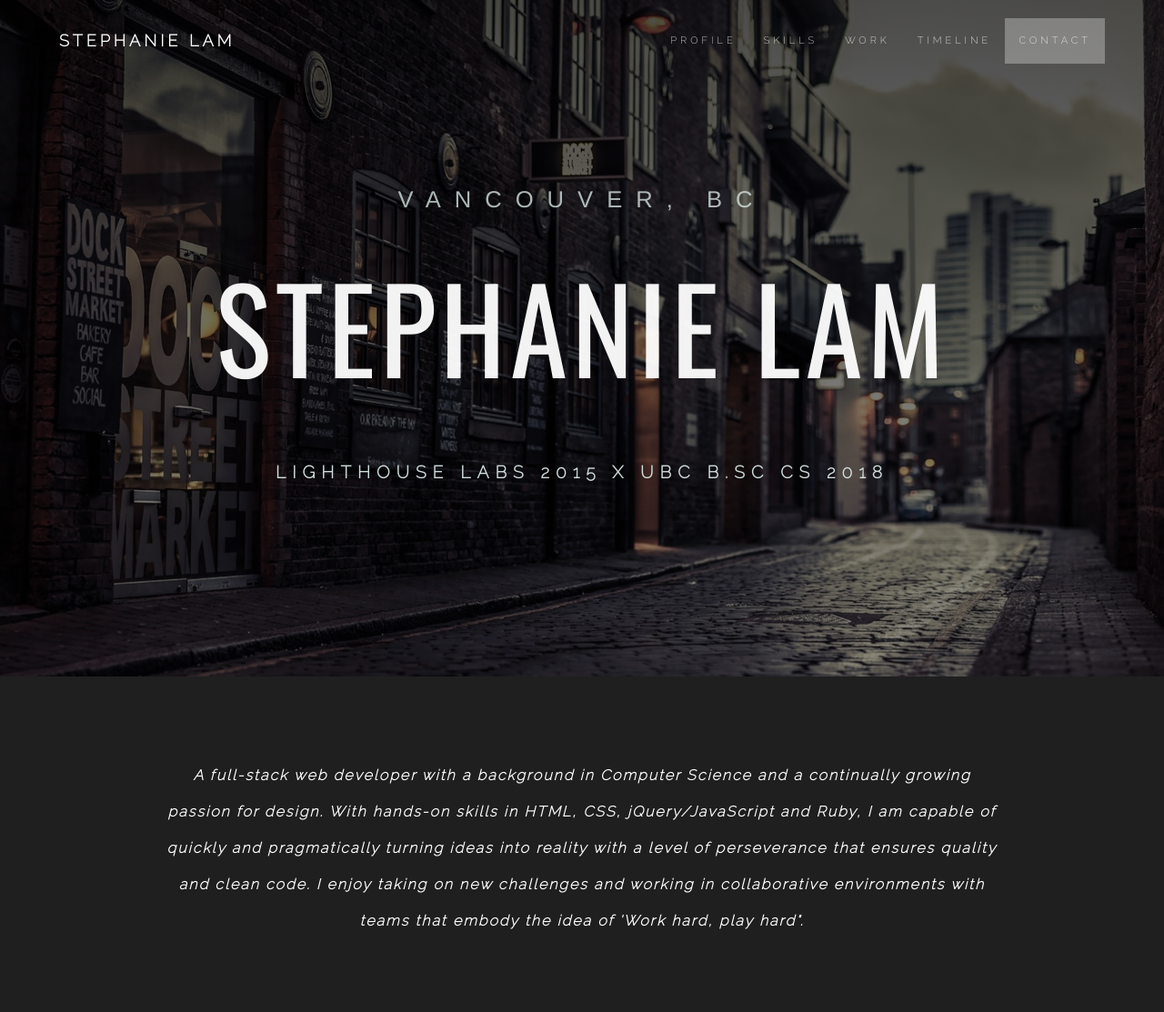
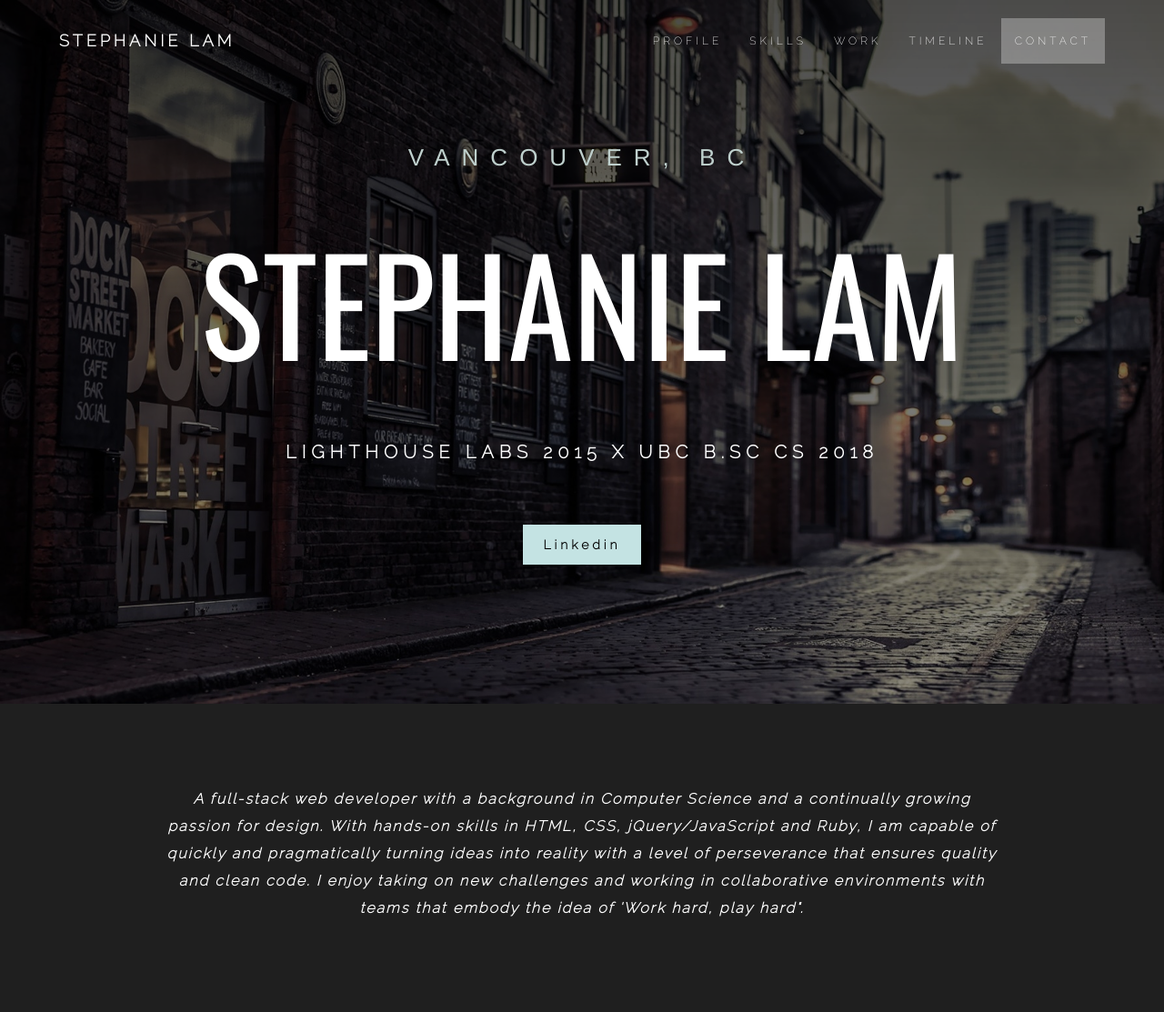
Before and after one commit to stephanielam/stephanielam, a PHP site: page /index.html in a window 1280 px wide. Shown: the top 1113 px of the page at 91% size. Run offline with PHP 8.4, Linux system fonts and the light colour scheme; style sheets or scripts are compiled from the project's sources; some libraries are stand-ins or nearby versions; some web fonts are replaced.

Commit message:
Clean up stylesheet

```diff
--- a/index.html
+++ b/index.html
@@ -45,6 +45,7 @@
       <h3>Vancouver, BC</h3>
       <h1>STEPHANIE LAM</h1>
       <p>LIGHTHOUSE LABS 2015 X UBC B.SC CS 2018</p>
+      <button> <a href="https://www.linkedin.com/in/stephanie-lam-b25682a9/">Linkedin</a></button>
     </div>
   </div>
   <div id="profile">
@@ -67,10 +68,10 @@
           <h1><span class="section-title">Skills</span></h1>
           <h2>Languages</h2>
           <p>Ruby, Java, Javascript, HTML/CSS</p>
-          <div class="divider"></div>
+          <br>
           <h2>Frameworks/Tools</h2>
           <p>Rails, Sinatra, React, jQuery, Git</p>
-          <div class="divider"></div>
+          <br>
           <h2>Databases </h2>
           <p>SQL, Postgres</p>
         </div>
--- a/stylesheets/styles.css
+++ b/stylesheets/styles.css
@@ -13,8 +13,6 @@ body {
   font-family: Raleway;
   font-weight: 400;
   text-align: center;
-  padding: 0px;
-  margin: 0px;
   background: #1f1f1f; }
 
 .container {
@@ -23,59 +21,44 @@ body {
 
 h1 {
   font-family: Oswald;
-  font-size: 80px;
-  color: rgba(255, 255, 255, 0.95);
-  padding: 0px;
-  margin-bottom: 50px; }
+  color: white;
+  font-size: 90px;
+  margin-bottom: 40px; }
 
 h2 {
   font-weight: bold;
-  color: #c4e3e3; }
+  color: #BFD0CD;
+  margin: 0px; }
 
 h3 {
-  color: rgba(255, 255, 255, 0.8);
+  color: white;
   font-size: 25px; }
 
 p {
   font-size: 16px;
-  color: rgba(212, 226, 223, 0.98);
+  color: white;
   letter-spacing: 2px;
-  line-height: 40px;
-  margin: 0px; }
+  margin: 0px;
+  padding: 0px;
+  font-weight: bold;
+  line-height: 30px; }
+
+.divider {
+  margin: 55px; }
+
+a {
+  color: white;
+  letter-spacing: 4px;
+  text-decoration: none;
+  z-index: 2; }
+  a:hover {
+    color: #BFD0CD; }
 
 .navbar .container {
   padding: 0 10px; }
 .navbar li {
   padding: 0;
-  font-size: 11px; }
-
-.small-ctn {
-  display: inline-table;
-  padding: 10px;
-  width: 200px;
-  cursor: pointer; }
-
-ul {
-  list-style-type: none;
-  color: white; }
-
-li {
-  padding: 10px;
-  font-size: 20px; }
-
-.divider {
-  margin-bottom: 20px; }
-
-a {
-  color: rgba(255, 255, 255, 0.5);
-  letter-spacing: 4px;
-  text-decoration: none;
-  z-index: 2; }
-  a:hover {
-    color: #c4e3e3; }
-
-.section-title {
-  font-size: 90px; }
+  font-size: 12px; }
 
 #main {
   background-image: linear-gradient(to bottom, rgba(0, 0, 0, 0.7) 0%, rgba(0, 0, 0, 0.4) 100%), url(../images/backgrounds/background4.jpg);
@@ -84,50 +67,49 @@ a {
   background-width: 100%;
   background-height: auto; }
   #main .container {
-    padding: 16% 0%; }
+    padding: 12% 0%; }
   #main h1 {
-    font-size: 10vw;
-    padding: 20px;
-    letter-spacing: 5px; }
+    margin: 0px;
+    font-size: 145px; }
   #main h3 {
-    color: rgba(212, 226, 223, 0.8);
-    letter-spacing: 15px;
-    font-size: 2vw; }
+    color: #BFD0CD;
+    letter-spacing: 13px;
+    font-size: 26px;
+    margin: 5px 0px 65px 0px; }
   #main p {
-    letter-spacing: 7px;
+    letter-spacing: 6px;
+    font-size: 20px;
+    margin: 70px 0px 65px 0px; }
+  #main button {
+    background: #c4e3e3;
     font-weight: bold;
-    font-size: 1.5vw; }
+    border: none;
+    padding: 12px 22px; }
+    #main button:hover {
+      background: #BFD0CD; }
+    #main button a {
+      color: black; }
 
 #profile p {
-  color: #fdfdfd;
-  font-weight: bolder;
-  font-style: italic; }
+  font-style: italic;
+  line-height: 30px; }
 
 #skills {
   background-attachment: fixed;
   background-image: linear-gradient(to bottom, rgba(0, 0, 0, 0.7) 0%, rgba(0, 0, 0, 0.7) 100%), url(../images/backgrounds/background1.jpeg);
   background-size: cover; }
-  #skills h2 {
-    margin: 0px; }
-  #skills .triangle {
-    position: absolute;
-    width: 373px;
-    border-left: 190px solid transparent;
-    border-right: 183px solid transparent;
-    border-bottom: 283px solid rgba(0, 0, 0, 0.3); }
   #skills #t-text {
-    width: 383px;
-    position: relative;
-    top: 43px;
-    margin-bottom: 80px; }
-  #skills p {
-    margin: 0px; }
+    font-size: 80px; }
 
 #projects {
   background: #242521; }
+  #projects .small-ctn {
+    display: inline-table;
+    padding: 10px;
+    width: 200px;
+    cursor: pointer; }
   #projects p {
-    font-size: 14px;
-    padding: 0px; }
+    line-height: 20px; }
 
 #timeline {
   background-attachment: fixed;
@@ -135,12 +117,11 @@ a {
   background-size: cover; }
   #timeline .month {
     font-family: Alex Brush;
-    text-transform: lowercase;
-    font-size: 80px;
     position: relative;
-    margin: 0px; }
+    margin: 0px;
+    font-size: 60px; }
   #timeline .month > span {
-    font-size: 100px; }
+    font-size: 90px; }
   #timeline .year {
     position: absolute;
     font-family: Oswald;
@@ -153,13 +134,8 @@ a {
     font-size: 18px;
     color: rgba(255, 255, 255, 0.7);
     margin: 20px; }
-  #timeline p {
-    color: white;
-    line-height: 25px; }
   #timeline p > span {
     letter-spacing: 10px; }
-  #timeline .divider {
-    margin: 55px; }
 
 #design {
   background: #BFD0CD; }
@@ -173,8 +149,6 @@ a {
     padding-left: 0%;
     padding-right: 0%; }
 
-#contact {
-  background: black; }
 #contact .container {
   padding: 10% 2%; }
 #contact h3 {
--- a/stylesheets/styles.scss
+++ b/stylesheets/styles.scss
@@ -11,14 +11,13 @@
 @import url(https://fonts.googleapis.com/css?family=Alex+Brush);
 @import url(https://fonts.googleapis.com/css?family=Lato);
 
-
+$accent-color: #BFD0CD;
+$color: white;
 
 body {
   font-family: Raleway;
   font-weight: 400;
   text-align: center;
-  padding: 0px;
-  margin: 0px;
   background: #1f1f1f;
 }
 
@@ -29,28 +28,45 @@ body {
 
 h1 {
   font-family: Oswald;
-  font-size: 80px;
-  color: rgba(255, 255, 255, 0.95);
-  padding: 0px;
-  margin-bottom: 50px;
+  color: white;
+  font-size: 90px;
+  margin-bottom: 40px;
 }
 
 h2 {
   font-weight: bold;
-  color: rgb(196, 227, 227);
+  color: $accent-color;
+  margin: 0px;
 }
 
 h3 {
-  color: rgba(255, 255, 255, 0.8);
+  color: white;
   font-size: 25px;
 }
 
 p {
   font-size: 16px;
-  color: rgba(212, 226, 223, 0.98);
+  color: white;
   letter-spacing: 2px;
-  line-height: 40px;
   margin: 0px;
+  padding: 0px;
+  font-weight: bold;
+  line-height: 30px;
+}
+
+.divider {
+  margin: 55px;
+}
+
+a {
+  color: white;
+  letter-spacing: 4px;
+  text-decoration: none;
+  z-index: 2;
+
+  &:hover {
+    color: $accent-color;
+  }
 }
 
 .navbar {
@@ -60,44 +76,8 @@ p {
 
   li {
     padding: 0;
-    font-size: 11px;
+    font-size: 12px;
   }
-}
-
-.small-ctn {
-  display: inline-table;
-  padding: 10px;
-  width: 200px;
-  cursor: pointer;
-}
-
-ul {
-  list-style-type: none;
-  color: white;
-}
-
-li {
-  padding: 10px;
-  font-size: 20px;
-}
-
-.divider {
-  margin-bottom: 20px;
-}
-
-a {
-  color: rgba(255, 255, 255, 0.5);
-  letter-spacing: 4px;
-  text-decoration: none;
-  z-index: 2;
-
-  &:hover {
-    color: rgb(196, 227, 227);
-  }
-}
-
-.section-title {
-  font-size: 90px;
 }
 
 #main {
@@ -108,35 +88,48 @@ a {
   background-height: auto;
 
   .container {
-    padding: 16% 0%;
+    padding: 12% 0%;
   }
 
   h1 {
-    font-size: 10vw;
-    padding: 20px;
-    letter-spacing: 5px;
+    margin: 0px;
+    font-size: 145px;
   }
 
   h3 {
-    color: rgba(212, 226, 223, 0.8);
-    letter-spacing: 15px;
-    font-size: 2vw;
+    color: $accent-color;
+    letter-spacing: 13px;
+    font-size: 26px;
+    margin: 5px 0px 65px 0px;
   }
 
   p {
-    letter-spacing: 7px;
+    letter-spacing: 6px;
+    font-size: 20px;
+    margin: 70px 0px 65px 0px;
+  }
+
+  button {
+    background: #c4e3e3;
     font-weight: bold;
-    font-size: 1.5vw;
+    border: none;
+    padding: 12px 22px;
+
+    &:hover {
+      background: $accent-color;
+    }
+
+    a {
+      color: black;
+    }
   }
 }
 
 #profile {
   p {
-    color: #fdfdfd;
-    font-weight: bolder;
     font-style: italic;
+    line-height: 30px;
   }
-
 }
 
 #skills {
```
Also changed, not shown: other parts of stylesheets/styles.scss (+12 -37 lines). Lines whose indentation alone changed are shown as unchanged.
